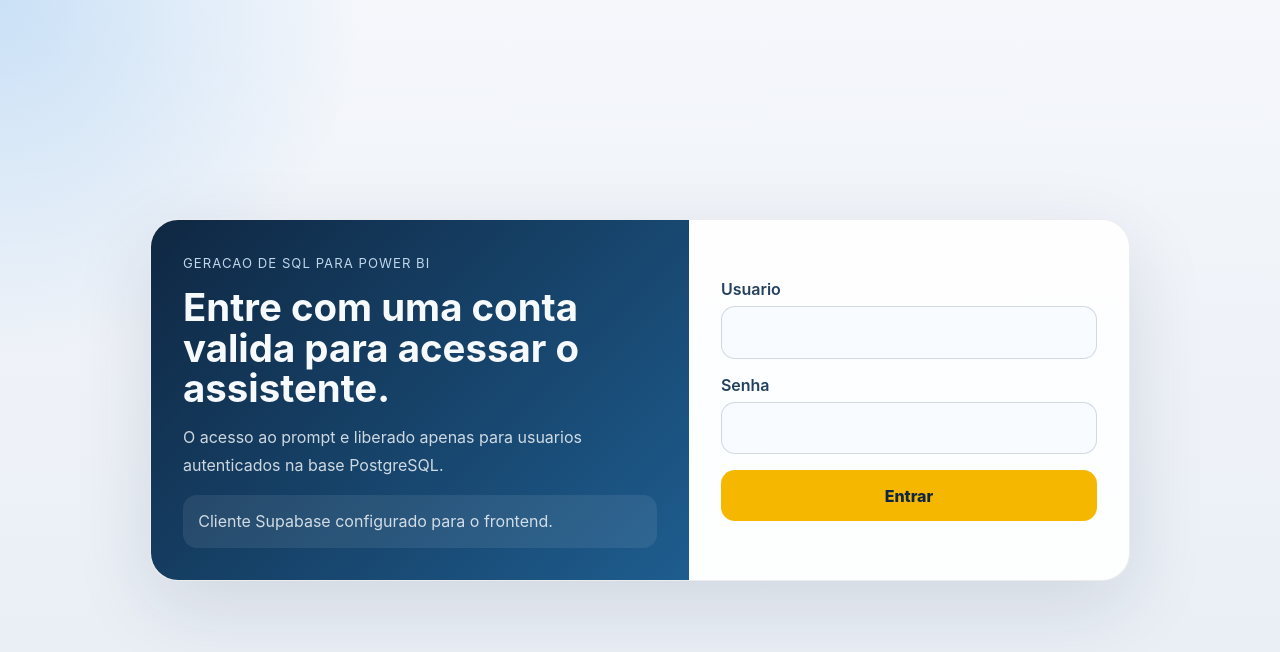
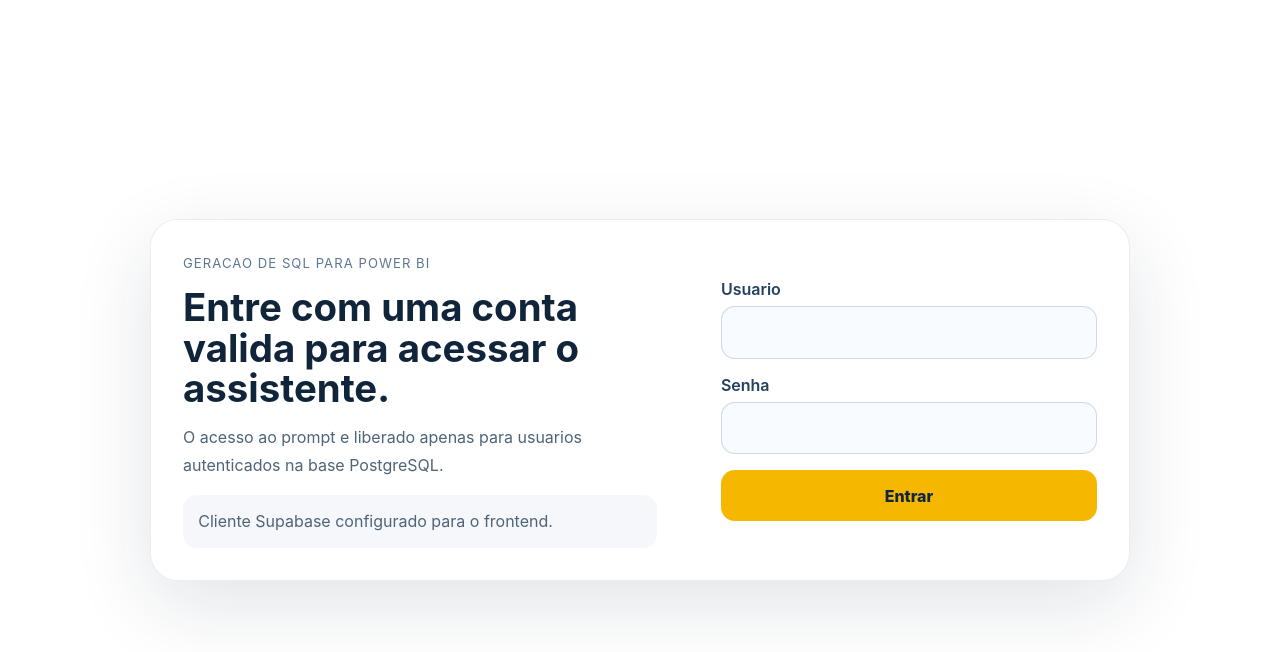
Before and after one commit to PietroMaffessoni/PII-5Semestre, a Vue app: page /login in a window 1280 px wide. Shown: the top 652 px of the page. Built offline with nearby package versions, Linux system fonts and the light colour scheme; no server answers.

Commit message:
Ajusta fundo branco na tela de login

```diff
--- a/src/App.vue
+++ b/src/App.vue
@@ -12,9 +12,7 @@
 body {
   margin: 0;
   font-family: Inter, ui-sans-serif, system-ui, -apple-system, BlinkMacSystemFont, 'Segoe UI', sans-serif;
-  background:
-    radial-gradient(circle at top left, rgba(30, 136, 229, 0.2), transparent 24%),
-    linear-gradient(180deg, #f5f7fb 0%, #e7edf5 100%);
+  background: #ffffff;
   color: #10243a;
 }
 
--- a/src/views/LoginView.vue
+++ b/src/views/LoginView.vue
@@ -94,7 +94,7 @@ onMounted(() => {
   width: min(980px, 100%);
   display: grid;
   grid-template-columns: minmax(0, 1.1fr) minmax(320px, 0.9fr);
-  background: rgba(255, 255, 255, 0.88);
+  background: #ffffff;
   border: 1px solid rgba(16, 36, 58, 0.08);
   border-radius: 28px;
   overflow: hidden;
@@ -103,14 +103,14 @@ onMounted(() => {
 
 .brand-block {
   padding: 2rem;
-  background: linear-gradient(135deg, #0f2742 0%, #1e5d8f 100%);
-  color: #f7fafc;
+  background: #ffffff;
+  color: #10243a;
 }
 
 .eyebrow {
   display: inline-block;
   margin-bottom: 1rem;
-  color: #bfd5ea;
+  color: #5f7791;
   font-size: 0.82rem;
   text-transform: uppercase;
   letter-spacing: 0.08em;
@@ -125,7 +125,7 @@ onMounted(() => {
 .brand-block p {
   margin: 1rem 0 0;
   max-width: 34rem;
-  color: rgba(247, 250, 252, 0.82);
+  color: #4f6478;
   line-height: 1.7;
 }
 
@@ -133,8 +133,8 @@ onMounted(() => {
   margin-top: 1.25rem;
   padding: 0.8rem 0.95rem;
   border-radius: 14px;
-  background: rgba(255, 255, 255, 0.08);
-  color: #d9ebfb;
+  background: #f5f7fa;
+  color: #35516d;
 }
 
 .login-form {
```
